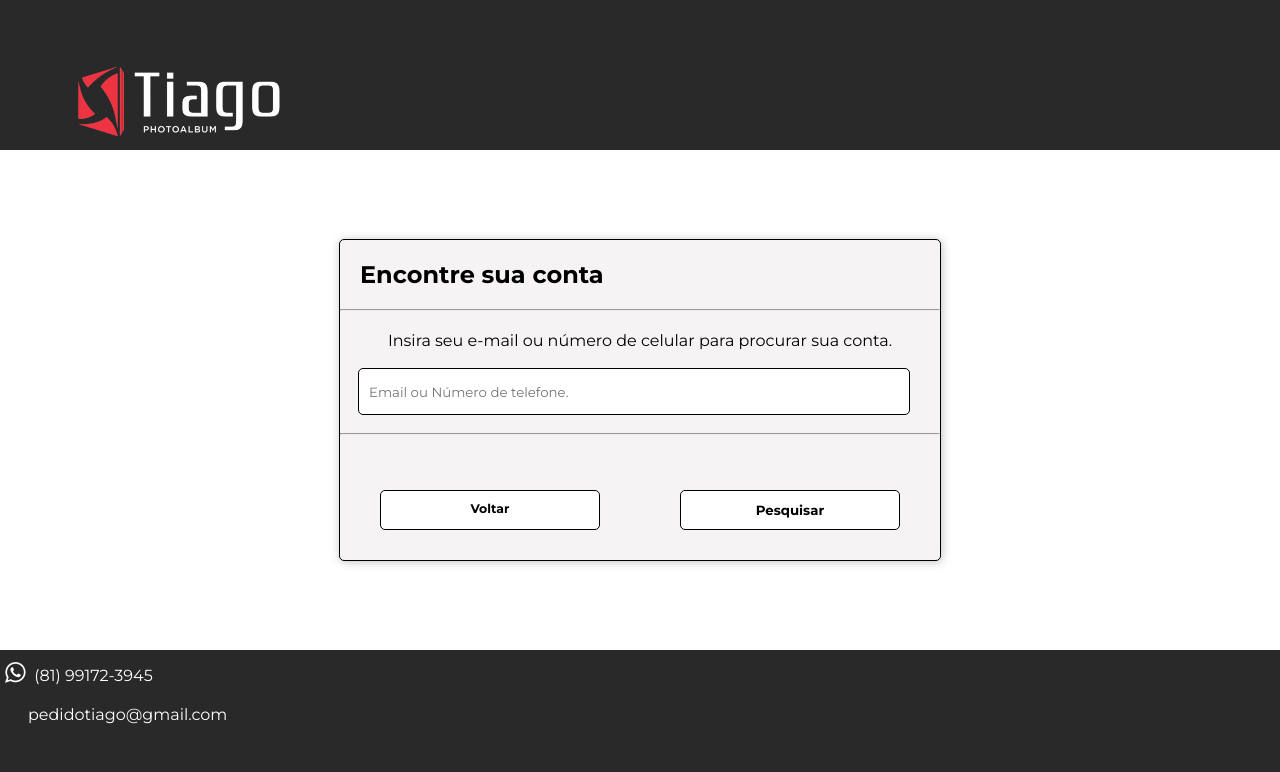
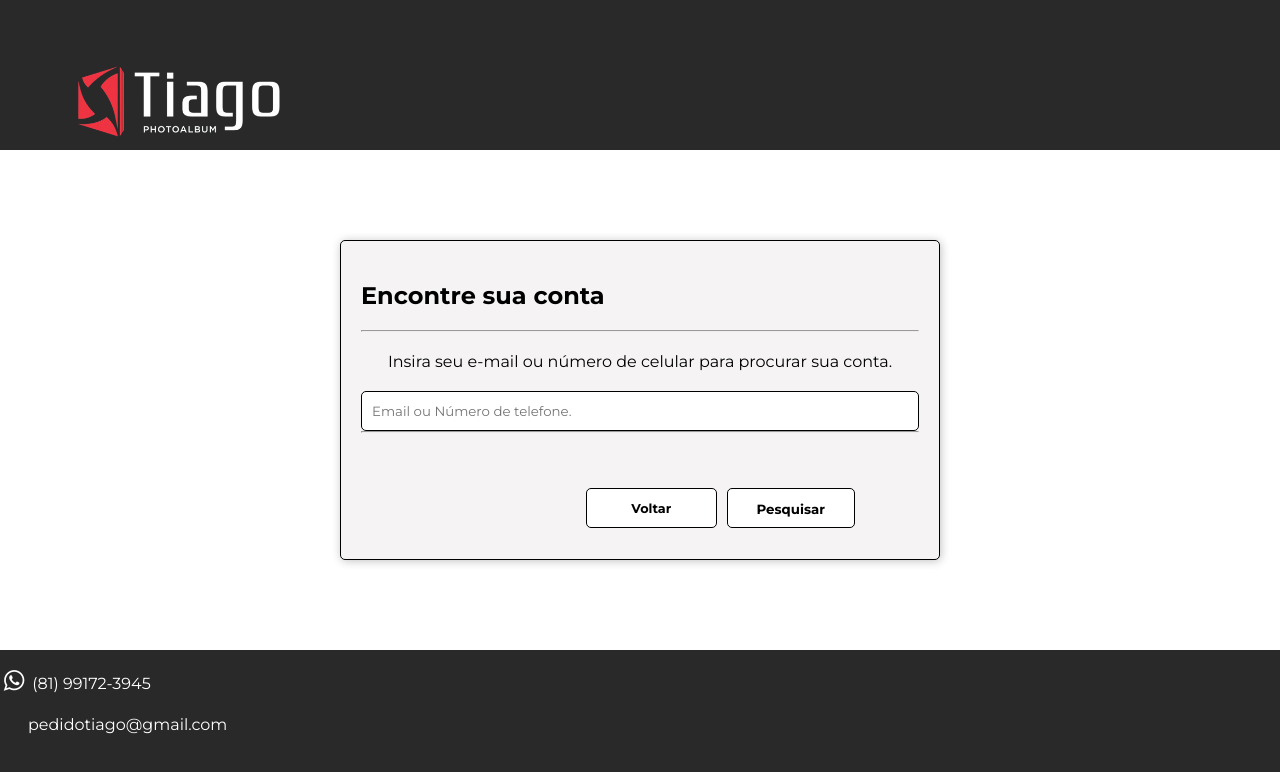
Before and after one commit to thulioolimpio/Projeto-vida, a plain HTML site: page esqueceu-a-senha/senha.html in a window 1280 px wide. Drawn offline with Linux system fonts and the light colour scheme; a web font is replaced by a local one.

Commit message:
big update

```diff
--- a/esqueceu-a-senha/style.css
+++ b/esqueceu-a-senha/style.css
@@ -1,239 +1,170 @@
 @charset "UTF-8";
 @import url('https://fonts.googleapis.com/css2?family=Edu+AU+VIC+WA+NT+Hand:wght@400..700&family=Montserrat:ital,wght@0,100..900;1,100..900&display=swap');
 
+* {
+    margin: 0;
+    padding: 0;
+    font-family: "Montserrat", sans-serif;
+}
 
-*{
-    margin: 0px;
-    padding: 0px;
-    font-family: "Montserrat", sans-serif;
+::-webkit-scrollbar {
+    width: 0;
+}
 
+html, body {
+    background-color: rgb(41, 41, 41);
+    height: 100%;
+    width: 100%;
+    background-attachment: fixed;
+}
 
-}
-::-webkit-scrollbar{
-
-    width: 0px;
-
-}
-html{
-    background-color:rgb(41, 41, 41);
-    height: 100vh;
-    width: 100vw;
-    background-attachment: fixed;
-
-}
-body{
-    background-color:rgb(41, 41, 41) ;
-    height: 100vh;
-    width: 100vw;
-}
-div#imagem{
+div#imagem {
     display: block;
     background-color: rgb(41, 41, 41);
     background-image: url(../imagens/icone-removebg-preview.png);
     height: 100px;
     width: 100px;
-    background-size: 70px ;
+    background-size: 70px;
     background-repeat: no-repeat;
     background-position: center center;
     border-radius: 50%;
-     margin: auto;
-     margin-bottom: 40px;
+    margin: 40px auto;
+}
 
-
-
-
-
-
-}
-main{
-
+main {
     background-color: white;
     width: 100vw;
+
     height: 500px;
+    margin: 0 auto;
+    position: relative;
+}
 
-    position: relative;
+section {
+    background-color: white;
+    height: 450px;
+    width: 100%;
+    padding: 20px;
+    box-sizing: border-box;
+}
 
-}
-section{
-
-
-    height: 450px;
-    width: 100vw;
-    background-color:white;
-
-
-
-    position: absolute;
-    top: 50%;
-    left: 50%;
-
-    transform: translate(-50%,-50%);
-
-}
-section h1{
-    margin: 20px;
+section h1 {
+    margin: 20px 0;
     font-size: 1.5em;
 }
-form p{
+
+form p {
     text-align: center;
     margin-top: 20px;
 }
 
-form input{
-    margin: 18px;
-    height: 45px;
+input[type=email] {
+    width: 100%;
+    border: 1px solid black;
     border-radius: 5px;
-    border: 1px solid black;
-    width: 90%;
-    padding-left:10px;
+    height: 40px;
+    padding: 10px;
+    box-sizing: border-box;
+    margin-top: 20px;
 }
-form div{
+
+form div {
     margin-top: 50px;
     display: flex;
+    justify-content: center;
+    width: 50%;
+    margin-left: 220px;
 }
 
-input[type=submit]{
+input[type=submit], a#voltar {
     display: inline-block;
     height: 40px;
-    width: 20.4%;
-    margin: 0px;
-
+    width: 20%;
+    margin: 5px;
     cursor: pointer;
     background-color: white;
     color: black;
     font-weight: bold;
-    padding-left: 0px;
-    margin: 5px 40px;
+    border: 1px solid black;
+    border-radius: 5px;
+    text-align: center;
+    line-height: 40px;
     flex: auto;
+}
 
-
-
-
+input[type=submit]:hover, a#voltar:hover {
+    background-color: rgb(41, 41, 41);
+    color: #f5002f;
 }
 a#voltar{
-    display: inline-block;
-    text-align: center;
     text-decoration: none;
-    color: black;
-    background-color: white;
-    font-size: 0.78em;
-    border-radius: 5px;
-    height: 28px;
-    width: 20%;
-    padding-top: 10px;
-    margin: 5px 40px;
-    flex: auto;
-
-
-    font-weight: bold;
-
-
-    cursor: pointer;
-
-    border: 1px solid black;
-}
- a#voltar:hover{
-    background-color:rgb(41, 41, 41) ;
-    color: #f5002f;
-
+    height: 38px;
+    font-size: 0.8EM;
 }
 
-input[type=submit]:hover{
-    background-color:rgb(41, 41, 41) ;
-    color: #f5002f;
-}
-
-
-i.fa{
-    height: 40px;
-    width: 25px;
-    margin-left: 5px;
-
-
- }
- i.material-icons{
-    text-align: center;
+i.fa, i.material-icons {
     height: 40px;
     width: 28px;
     font-size: 24px;
+    text-align: center;
+    line-height: 40px;
 }
- footer{
-    background-color: rgb(41, 41, 41);;
+
+footer {
+    background-color: rgb(41, 41, 41);
     height: 250px;
     padding-top: 10px;
 
 }
-footer p a{
+
+footer p a {
     text-decoration: none;
     color: white;
-
-}
-footer p a:hover{
-    text-decoration: underline;
-
-}
-i.fa{
-    height: 40px;
-    width: 25px;
-    margin-left: 5px;
-
-
- }
- i.material-icons{
-    text-align: center;
-    height: 40px;
-    width: 28px;
-    font-size: 24px;
 }
 
+footer p a:hover {
+    text-decoration: underline;
+}
 
-
-
- @media screen and (min-width:576px) {
-    body{
+@media screen and (min-width: 576px) {
+    body {
         background-color: rgb(41, 41, 41);
     }
-    header{
+
+    header {
         background-image: url(imagens/imagens/png-removebg-preview.png);
-        background-color:rgb(41, 41, 41);
+        background-color: rgb(41, 41, 41);
         background-repeat: no-repeat;
         background-position: left top;
         background-size: 350px;
-        border-radius: 0px;
-        width: 100vw;
-        height:150px;
+        width: 100%;
+        height: 150px;
+    }
 
-    }
-    div#imagem{
+    div#imagem {
         display: none;
     }
-    section{
 
+    section {
         height: 320px;
         width: 600px;
         background-color: rgb(245, 243, 243);
         border: 1px solid black;
         border-radius: 5px;
         box-shadow: 1px 1px 10px rgba(0, 0, 0, 0.247);
-
-
         position: absolute;
         top: 50%;
         left: 50%;
+        transform: translate(-50%, -50%);
+    }
 
-            transform: translate(-50%,-50%);
-
+    main {
+        height: 500px;
+        width: 100vw;
 
     }
-    main{
-        height: 500px;
-    }
 
-    input#att{
-        margin-left: 180px;
-    }
-    footer{
+    footer {
         height: 150px;
     }
-
 }
```
Lines whose indentation alone changed are shown as unchanged.
